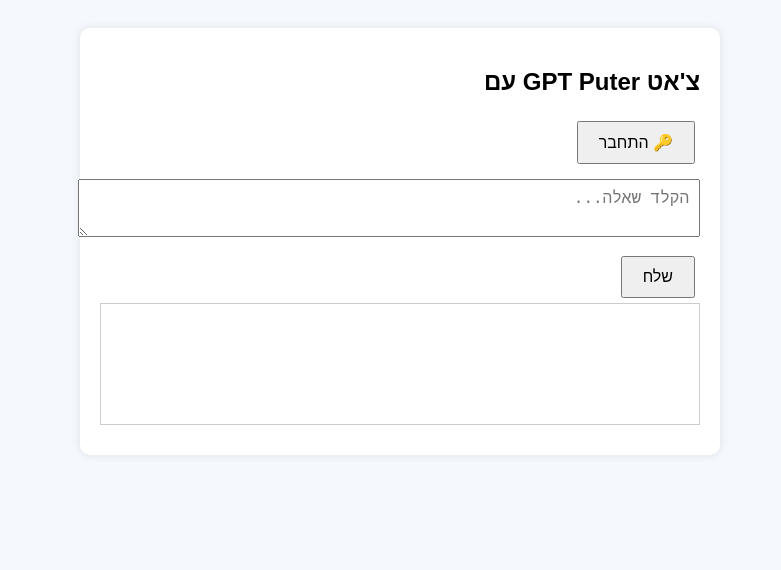
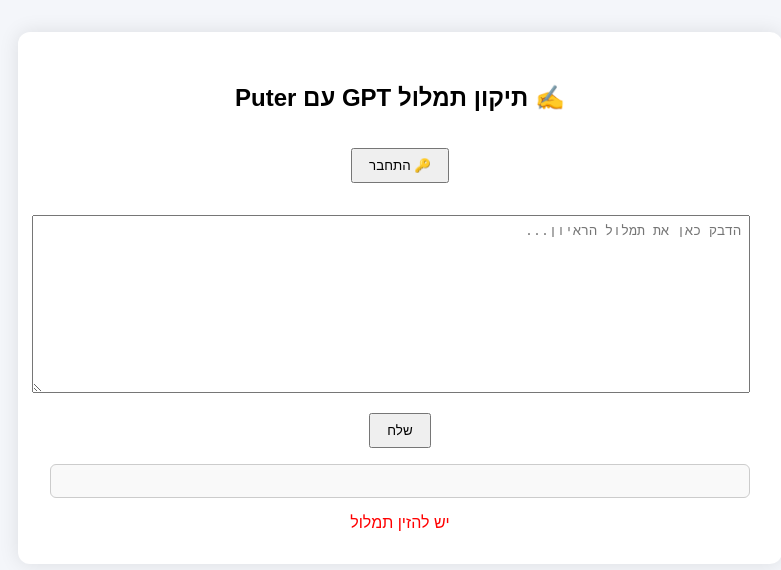
Before and after one commit to nitzano707/puter-js, a plain HTML site: page index.html in a window 1280 px wide. Both pictures are taken after a click on the button "שלח". Shown: the whole page, without its empty margins (240-1021 px from the left). Drawn offline with Linux system fonts and the light colour scheme.

Commit message:
Update index.html

```diff
--- a/index.html
+++ b/index.html
@@ -1,93 +1,139 @@
 <!DOCTYPE html>
-<html lang="he">
+<html lang="he" dir="rtl">
 <head>
-  <meta charset="UTF-8">
-  <title>צ'אט GPT Puter עם</title>
+  <meta charset="UTF-8" />
+  <title>תיקון תמלול GPT עם Puter</title>
   <script src="https://js.puter.com/v2/"></script>
   <style>
-    body { font-family: sans-serif; direction: rtl; background: #f5f8fc; padding: 20px; }
-    .container { max-width: 600px; margin: auto; background: white; padding: 20px; border-radius: 10px; box-shadow: 0 0 10px rgba(0,0,0,0.1); }
-    textarea, input, select { width: 100%; margin: 10px 0; padding: 10px; font-size: 16px; }
-    button { padding: 10px 20px; font-size: 16px; cursor: pointer; margin: 5px; }
-    .response { white-space: pre-line; border: 1px solid #ccc; padding: 10px; min-height: 100px; }
-    .error { color: red; margin-top: 10px; }
-    .hidden { display: none; }
+    body {
+      font-family: sans-serif;
+      background-color: #f4f6fa;
+      direction: rtl;
+      text-align: center;
+    }
+    #app {
+      max-width: 700px;
+      margin: 2rem auto;
+      background: white;
+      border-radius: 12px;
+      padding: 2rem;
+      box-shadow: 0 0 20px rgba(0,0,0,0.1);
+    }
+    textarea {
+      width: 100%;
+      height: 160px;
+      margin-top: 1rem;
+      padding: 0.5rem;
+    }
+    #output {
+      text-align: right;
+      white-space: pre-line;
+      background: #f9f9f9;
+      padding: 1rem;
+      margin-top: 1rem;
+      border: 1px solid #ccc;
+      border-radius: 6px;
+    }
+    button {
+      margin-top: 1rem;
+      padding: 0.5rem 1rem;
+    }
+    .error {
+      color: red;
+      margin-top: 1rem;
+    }
+    .user-info {
+      margin-bottom: 1rem;
+    }
   </style>
 </head>
 <body>
-  <div class="container">
-    <h2>צ'אט GPT Puter עם</h2>
-    <div id="user-info"></div>
-    <button id="login-btn">🔑 התחבר</button>
-    <button id="logout-btn" class="hidden">🛋️ התנתק</button>
+  <div id="app">
+    <h2>✍️ תיקון תמלול GPT עם Puter</h2>
 
-    <textarea id="prompt" placeholder="הקלד שאלה..."></textarea>
+    <div id="authSection" class="user-info">
+      <span id="userInfo"></span>
+      <button id="loginBtn">🔑 התחבר</button>
+      <button id="logoutBtn" style="display:none">📴 התנתק</button>
+    </div>
+
+    <textarea id="inputText" placeholder="הדבק כאן את תמלול הראיון..."></textarea><br>
     <button onclick="sendPrompt()">שלח</button>
-    <div id="response" class="response"></div>
-    <div id="error" class="error"></div>
+
+    <div id="output"></div>
+    <div class="error" id="error"></div>
   </div>
 
   <script>
+    const inputText = document.getElementById('inputText');
+    const output = document.getElementById('output');
+    const errorBox = document.getElementById('error');
+    const loginBtn = document.getElementById('loginBtn');
+    const logoutBtn = document.getElementById('logoutBtn');
+    const userInfo = document.getElementById('userInfo');
+
+    // בדיקת התחברות
     async function checkAuth() {
       try {
-        const user = await puter.auth.me();
-        if (user?.username) {
-          document.getElementById('user-info').innerHTML = `מחובר כברה: <strong>🔐 ${user.username}</strong>`;
-          document.getElementById('login-btn').classList.add('hidden');
-          document.getElementById('logout-btn').classList.remove('hidden');
-        }
+        const user = await puter.auth.whoami();
+        console.log("🟢 מחובר בתור:", user.username);
+        userInfo.innerHTML = `מחובר בתור: <strong>${user.username}</strong> 🔒`;
+        loginBtn.style.display = 'none';
+        logoutBtn.style.display = 'inline';
       } catch (err) {
-        console.warn('Not authenticated yet.');
+        console.log("🔴 לא מחובר", err);
+        userInfo.textContent = "";
+        loginBtn.style.display = 'inline';
+        logoutBtn.style.display = 'none';
       }
     }
 
-    async function login() {
-      await puter.auth.login();
+    // התחברות
+    loginBtn.onclick = async () => {
+      try {
+        await puter.auth.signInWithPopup();
+        location.reload();
+      } catch (err) {
+        console.error("שגיאה בהתחברות:", err);
+      }
+    };
+
+    // התנתקות
+    logoutBtn.onclick = async () => {
+      await puter.auth.signOut();
       location.reload();
+    };
+
+    // שליחת תמלול לתיקון
+    async function sendPrompt() {
+      const text = inputText.value.trim();
+      output.innerHTML = "";
+      errorBox.textContent = "";
+
+      if (!text) {
+        errorBox.textContent = "יש להזין תמלול";
+        return;
+      }
+
+      const prompt = `תקן את התמלול הבא כך שיהיה ברור, מחולק לפי דוברים ('דובר 1:', 'דובר 2:') וכולל סימני פיסוק. שמור על נאמנות לדברים המקוריים. הנה התמלול:\n\n${text}`;
+      console.log("📤 שואל את המודל עם prompt:", prompt.slice(0, 300) + '...');
+
+      try {
+        const resp = await puter.ai.chat(prompt, {
+          model: 'claude',
+          stream: true
+        });
+
+        for await (const part of resp) {
+          output.innerHTML += (part?.text || '').replace(/\n/g, '<br>');
+        }
+      } catch (err) {
+        console.error("❌ שגיאה במשלוח:", err);
+        errorBox.textContent = "שגיאה: " + (err.message || JSON.stringify(err));
+      }
     }
 
-    async function logout() {
-      await puter.auth.logout();
-      location.reload();
-    }
-
-    document.getElementById('login-btn').onclick = login;
-    document.getElementById('logout-btn').onclick = logout;
     checkAuth();
-
-    async function sendPrompt() {
-      const promptText = document.getElementById('prompt').value.trim();
-      const outputEl = document.getElementById('response');
-      const errorEl = document.getElementById('error');
-      outputEl.innerHTML = '';
-      errorEl.innerHTML = '';
-
-      if (!promptText) return;
-
-      const maxLen = 1500;
-      const chunks = [];
-      for (let i = 0; i < promptText.length; i += maxLen) {
-        chunks.push(promptText.substring(i, i + maxLen));
-      }
-
-      console.log(`נשלחו של ${chunks.length} קטעים`);
-
-      for (let i = 0; i < chunks.length; i++) {
-        const part = chunks[i];
-        console.log(`קטע ${i+1}: ${part.length} תווים`);
-        try {
-          const resp = await puter.ai.chat(part, { model: 'claude', stream: true });
-          for await (const sub of resp) {
-            outputEl.innerHTML += sub?.text?.replaceAll('\n', '<br>') || '';
-          }
-        } catch (err) {
-          console.error("שגיאה בפרומפט:", err);
-          errorEl.textContent = `שגיאה: ${err?.message || err || 'לא ידועה'}`;
-          break;
-        }
-        await new Promise(resolve => setTimeout(resolve, 1000));
-      }
-    }
   </script>
 </body>
 </html>
```
